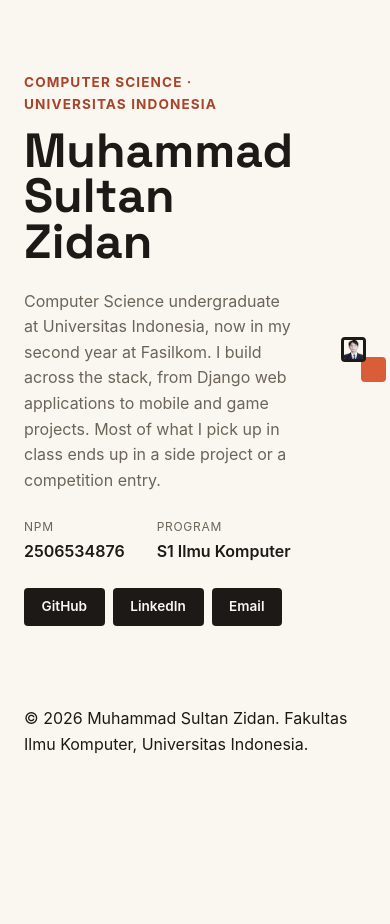
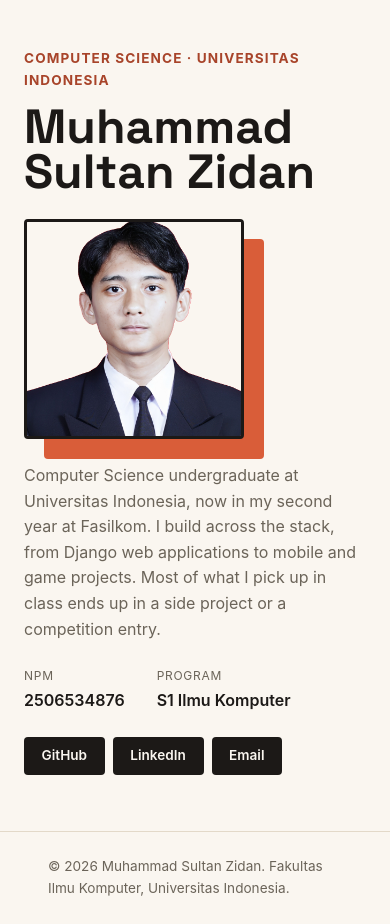
Before and after one commit to zidanristek/myportofolio, a Django app: page / in a window 390 px wide. Shown: the part 74-998 px from the top of the page. Before the commit the page ends 828 px from the top, so only its background shows below. Run offline with Django 5.2, Linux system fonts and the light colour scheme.

Commit message:
feat(landing): adapt hero layout for small screens

```diff
--- a/static/css/style.css
+++ b/static/css/style.css
@@ -196,3 +196,40 @@ h1,
     border-radius: var(--radius);
     border: 3px solid var(--ink);
 }
+
+/* ==========================================================================
+   Site footer
+   ========================================================================== */
+
+.site-footer {
+    padding: 1.5rem;
+    color: var(--text-muted);
+    font-size: 0.85rem;
+    border-top: 1px solid var(--line);
+}
+
+/* ==========================================================================
+   Small screens
+   ========================================================================== */
+
+@media (max-width: 600px) {
+    .hero {
+        padding: 3rem 0 3.5rem;
+    }
+
+    .hero-grid {
+        grid-template-columns: 1fr;
+        grid-template-areas:
+            "identity"
+            "photo"
+            "details";
+    }
+
+    .hero-photo {
+        max-width: 220px;
+    }
+
+    .social-links {
+        justify-content: flex-start;
+    }
+}
```
